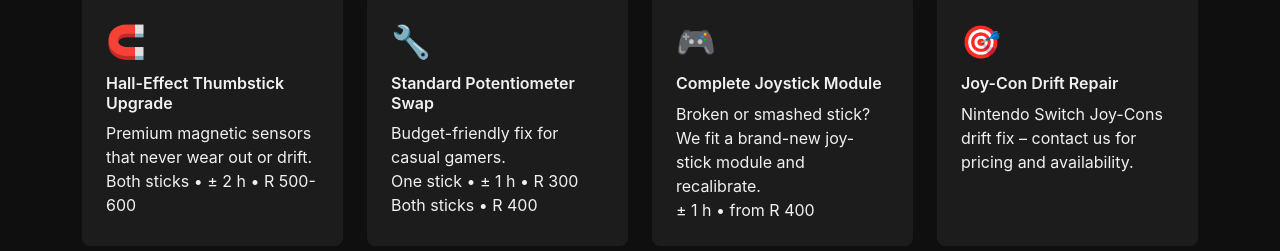
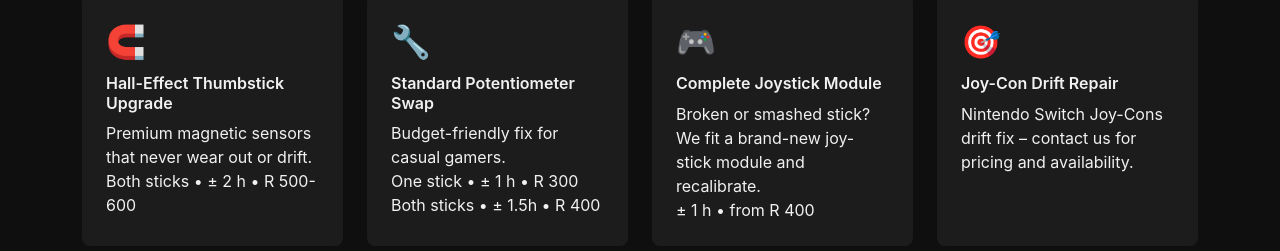
Before and after one commit to DanteDurant/my-repair-store, a SvelteKit app: page / in a window 1280 px wide. Shown: the part 701-952 px from the top of the page. Built offline with nearby package versions, Linux system fonts and the light colour scheme.

Commit message:
Update +page.svelte

```diff
--- a/src/routes/+page.svelte
+++ b/src/routes/+page.svelte
@@ -21,7 +21,7 @@
         {
             icon: "🔧",
             title: "Standard Potentiometer Swap",
-            body: "Budget-friendly fix for casual gamers.\nOne stick • ± 1 h • R 300  \nBoth sticks • R 400",
+            body: "Budget-friendly fix for casual gamers.\nOne stick • ± 1 h • R 300  \nBoth sticks • ± 1.5h • R 400",
         },
         {
             icon: "🎮",
```
